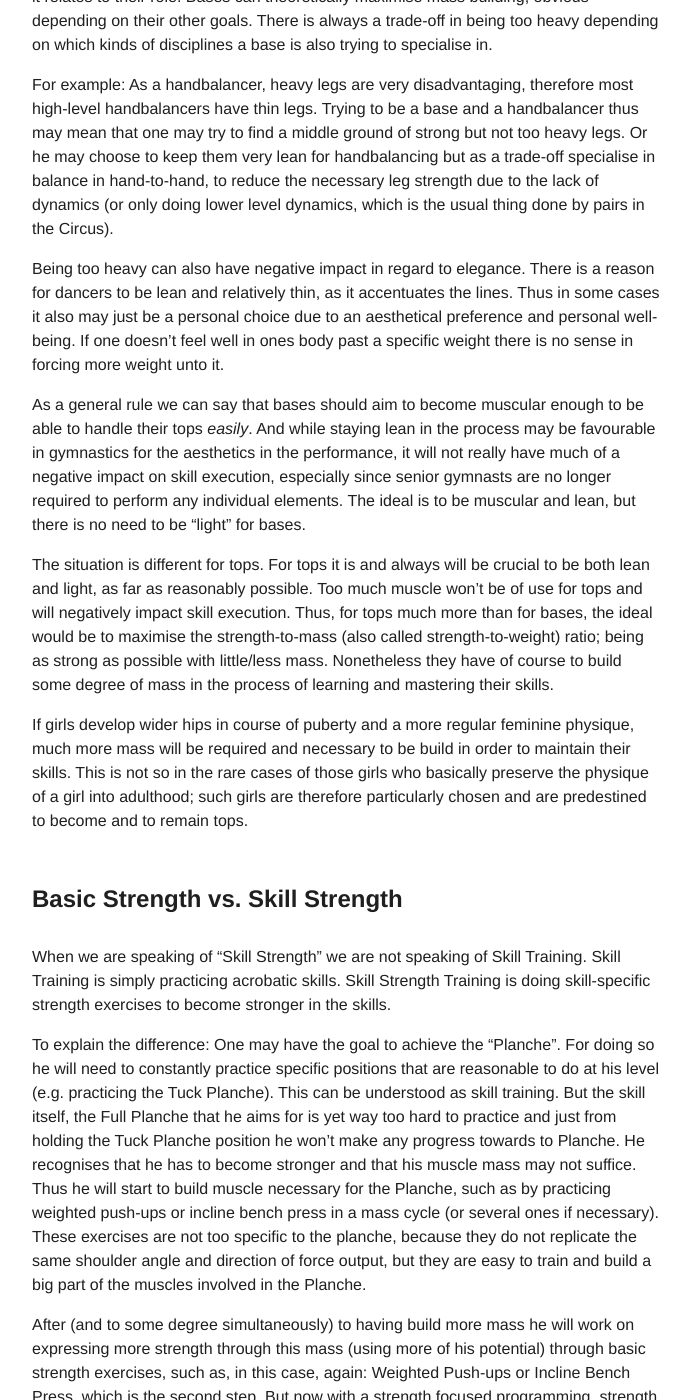
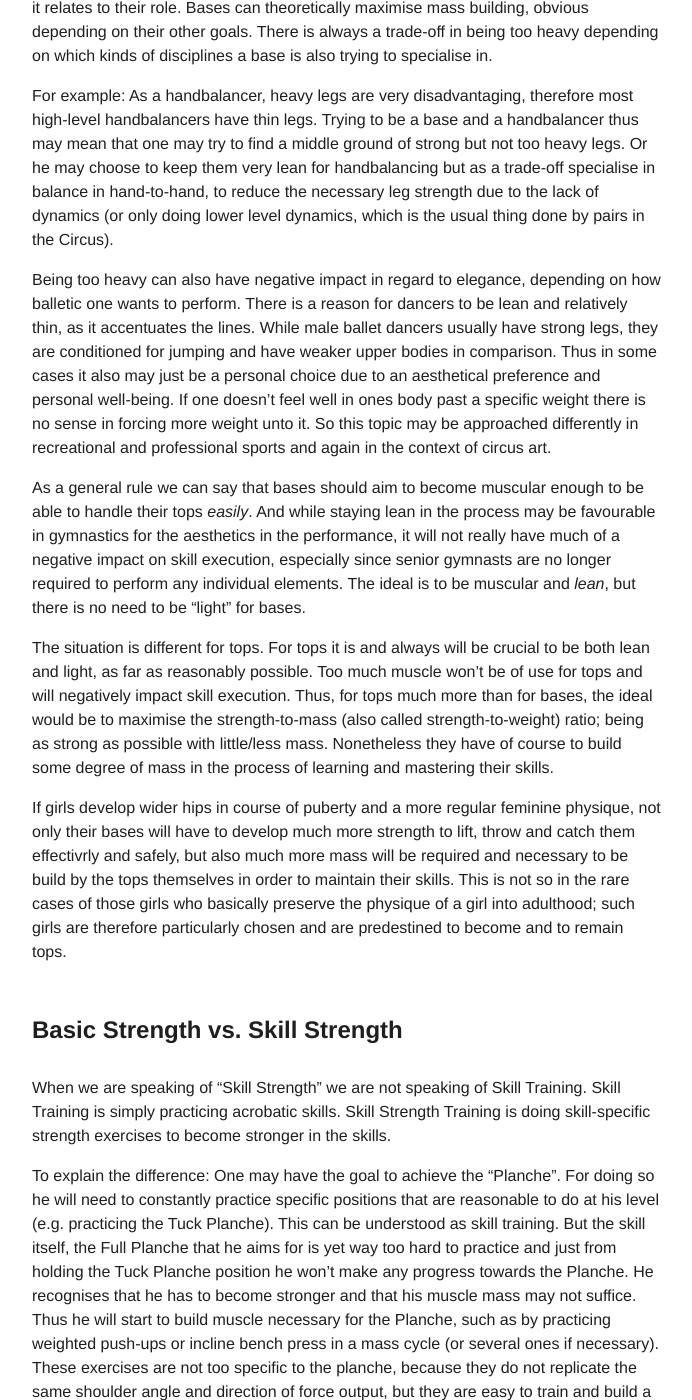
Before and after one commit to floshin/acrolib, a Jekyll site: the page built from training/specificity.md, in a window 1280 px wide and 1400 px high, scrolled down 3808 px. Shown: the whole window, without its empty margins (293-985 px from the left). Built offline with Jekyll 4.4.1, drawn with Linux system fonts in a browser that asks for light colours; our own code applies the rules of GitHub Pages for plain Markdown files; some of the changed text lies outside the part shown.

Commit message:
Update specificity.md

```diff
--- a/training/specificity.md
+++ b/training/specificity.md
@@ -56,26 +56,27 @@
 
 It is obvious that in this kind of training as well there will be times to push a bit harder and there will be times to go a bit slower (before competition) to be ready and fully recovered to perform, e.g. being and remaining in the Underload phase during the competition period.
 
----
+
+### Mass and Strength in Bases and Tops
 
 For bases and tops we have to make a clear distinction in regard to mass vs. strength as it relates to their role. Bases can theoretically maximise mass building, obvious depending on their other goals. There is always a trade-off in being too heavy depending on which kinds of disciplines a base is also trying to specialise in.
 
 For example: As a handbalancer, heavy legs are very disadvantaging, therefore most high-level handbalancers have thin legs. Trying to be a base and a handbalancer thus may mean that one may try to find a middle ground of strong but not too heavy legs. Or he may choose to keep them very lean for handbalancing but as a trade-off specialise in balance in hand-to-hand, to reduce the necessary leg strength due to the lack of dynamics (or only doing lower level dynamics, which is the usual thing done by pairs in the Circus).
 
-Being too heavy can also have negative impact in regard to elegance. There is a reason for dancers to be lean and relatively thin, as it accentuates the lines. Thus in some cases it also may just be a personal choice due to an aesthetical preference and personal well-being. If one doesn't feel well in ones body past a specific weight there is no sense in forcing more weight unto it.
+Being too heavy can also have negative impact in regard to elegance, depending on how balletic one wants to perform. There is a reason for dancers to be lean and relatively thin, as it accentuates the lines. While male ballet dancers usually have strong legs, they are conditioned for jumping and have weaker upper bodies in comparison. Thus in some cases it also may just be a personal choice due to an aesthetical preference and personal well-being. If one doesn't feel well in ones body past a specific weight there is no sense in forcing more weight unto it. So this topic may be approached differently in recreational and professional sports and again in the context of circus art.
 
-As a general rule we can say that bases should aim to become muscular enough to be able to handle their tops *easily*. And while staying lean in the process may be favourable in gymnastics for the aesthetics in the performance, it will not really have much of a negative impact on skill execution, especially since senior gymnasts are no longer required to perform any individual elements. The ideal is to be muscular and lean, but there is no need to be "light" for bases.
+As a general rule we can say that bases should aim to become muscular enough to be able to handle their tops *easily*. And while staying lean in the process may be favourable in gymnastics for the aesthetics in the performance, it will not really have much of a negative impact on skill execution, especially since senior gymnasts are no longer required to perform any individual elements. The ideal is to be muscular and *lean*, but there is no need to be "light" for bases.
 
 The situation is different for tops. For tops it is and always will be crucial to be both lean and light, as far as reasonably possible. Too much muscle won't be of use for tops and will negatively impact skill execution. Thus, for tops much more than for bases, the ideal would be to maximise the strength-to-mass (also called strength-to-weight) ratio; being as strong as possible with little/less mass. Nonetheless they have of course to build some degree of mass in the process of learning and mastering their skills.
 
-If girls develop wider hips in course of puberty and a more regular feminine physique, much more mass will be required and necessary to be build in order to maintain their skills. This is not so in the rare cases of those girls who basically preserve the physique of a girl into adulthood; such girls are therefore particularly chosen and are predestined to become and to remain tops.
+If girls develop wider hips in course of puberty and a more regular feminine physique, not only their bases will have to develop much more strength to lift, throw and catch them effectivrly and safely, but also much more mass will be required and necessary to be build by the tops themselves in order to maintain their skills. This is not so in the rare cases of those girls who basically preserve the physique of a girl into adulthood; such girls are therefore particularly chosen and are predestined to become and to remain tops.
 
 
 ## Basic Strength vs. Skill Strength
 
 When we are speaking of "Skill Strength" we are not speaking of Skill Training. Skill Training is simply practicing acrobatic skills. Skill Strength Training is doing skill-specific strength exercises to become stronger in the skills.
 
-To explain the difference: One may have the goal to achieve the "Planche". For doing so he will need to constantly practice specific positions that are reasonable to do at his level (e.g. practicing the Tuck Planche). This can be understood as skill training. But the skill itself, the Full Planche that he aims for is yet way too hard to practice and just from holding the Tuck Planche position he won't make any progress towards to Planche. He recognises that he has to become stronger and that his muscle mass may not suffice. Thus he will start to build muscle necessary for the Planche, such as by practicing weighted push-ups or incline bench press in a mass cycle (or several ones if necessary). These exercises are not too specific to the planche, because they do not replicate the same shoulder angle and direction of force output, but they are easy to train and build a big part of the muscles involved in the Planche.
+To explain the difference: One may have the goal to achieve the "Planche". For doing so he will need to constantly practice specific positions that are reasonable to do at his level (e.g. practicing the Tuck Planche). This can be understood as skill training. But the skill itself, the Full Planche that he aims for is yet way too hard to practice and just from holding the Tuck Planche position he won't make any progress towards the Planche. He recognises that he has to become stronger and that his muscle mass may not suffice. Thus he will start to build muscle necessary for the Planche, such as by practicing weighted push-ups or incline bench press in a mass cycle (or several ones if necessary). These exercises are not too specific to the planche, because they do not replicate the same shoulder angle and direction of force output, but they are easy to train and build a big part of the muscles involved in the Planche.
 
 After (and to some degree simultaneously) to having build more mass he will work on expressing more strength through this mass (using more of his potential) through basic strength exercises, such as, in this case, again: Weighted Push-ups or Incline Bench Press, which is the second step. But now with a strength focused programming, strength rep range, intensity, volume, speed and rest.
 
```
